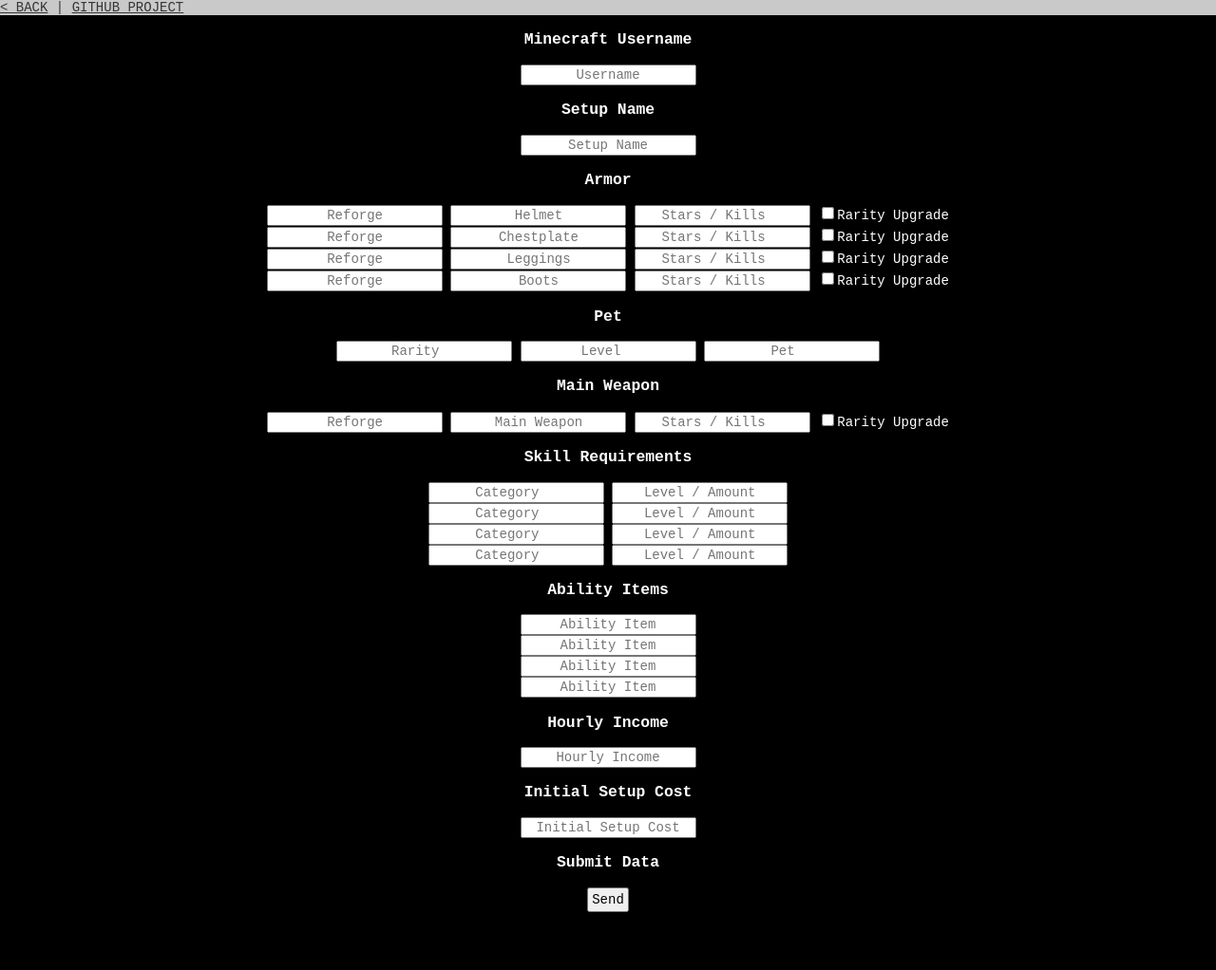
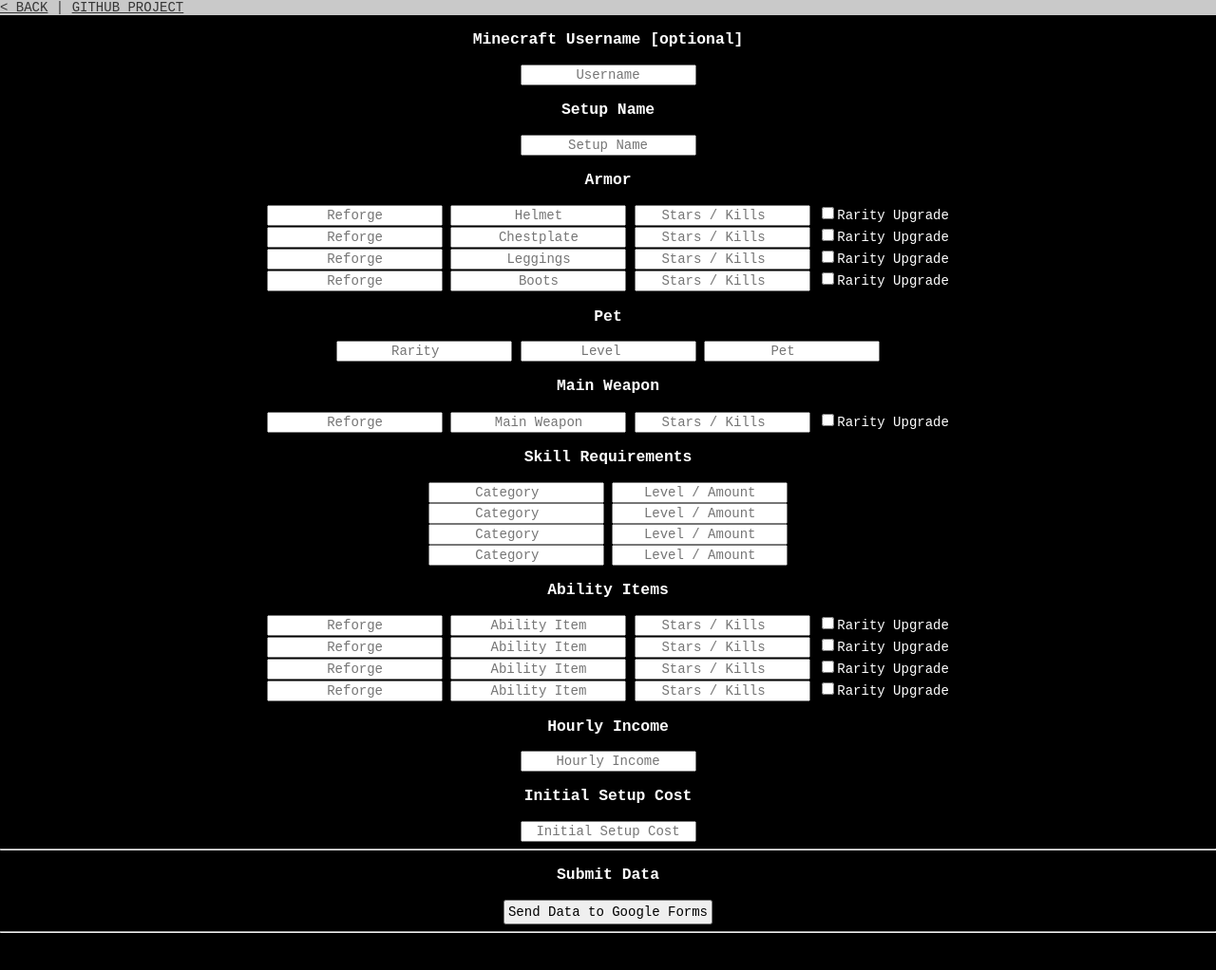
Before and after one commit to skymetatree/submit, a plain HTML site: page index.html in a window 1280 px wide. Shown: the whole page at 95% size. After the commit the page ends 990 px from the top, so only its background shows below. Drawn offline with Linux system fonts and the light colour scheme.

Commit message:
backup4 (pre_init)

```diff
--- a/index.html
+++ b/index.html
@@ -23,7 +23,7 @@
 
     <!-- form -->
     <div class="user-form">
-        <h3>Minecraft Username</h3>
+        <h3>Minecraft Username [optional]</h3>
         <input id="username" type="text" placeholder="Username" /><br>
         <h3>Setup Name</h3>
         <input id="name" type="text" placeholder="Setup Name" /><br>
@@ -66,17 +66,31 @@
         <input id="min_skill4" placeholder="Category" list="min_skills_list" />
         <input id="min_skill4_level" placeholder="Level / Amount" /><br>
         <h3>Ability Items</h3>
-        <input id="ability_item1" placeholder="Ability Item" list="ability_item_list" /><br>
-        <input id="ability_item2" placeholder="Ability Item" list="ability_item_list" /><br>
-        <input id="ability_item3" placeholder="Ability Item" list="ability_item_list" /><br>
-        <input id="ability_item4" placeholder="Ability Item" list="ability_item_list" /><br>
+        <input id="ability_item1_reforge" placeholder="Reforge" list="weapon_reforge_list" />
+        <input id="ability_item1" placeholder="Ability Item" list="ability_item_list" />
+        <input id="ability_item1_upgrades" placeholder="Stars / Kills" list="upgrades_list" />
+        <input id="ability_item1_recombobulated" type="checkbox" /><label for="ability_item1_recombobulated">Rarity Upgrade</label><br>
+        <input id="ability_item2_reforge" placeholder="Reforge" list="weapon_reforge_list" />
+        <input id="ability_item2" placeholder="Ability Item" list="ability_item_list" />
+        <input id="ability_item2_upgrades" placeholder="Stars / Kills" list="upgrades_list" />
+        <input id="ability_item2_recombobulated" type="checkbox" /><label for="ability_item2_recombobulated">Rarity Upgrade</label><br>
+        <input id="ability_item3_reforge" placeholder="Reforge" list="weapon_reforge_list" />
+        <input id="ability_item3" placeholder="Ability Item" list="ability_item_list" />
+        <input id="ability_item3_upgrades" placeholder="Stars / Kills" list="upgrades_list" />
+        <input id="ability_item3_recombobulated" type="checkbox" /><label for="ability_item3_recombobulated">Rarity Upgrade</label><br>
+        <input id="ability_item4_reforge" placeholder="Reforge" list="weapon_reforge_list" />
+        <input id="ability_item4" placeholder="Ability Item" list="ability_item_list" />
+        <input id="ability_item4_upgrades" placeholder="Stars / Kills" list="upgrades_list" />
+        <input id="ability_item4_recombobulated" type="checkbox" /><label for="ability_item4_recombobulated">Rarity Upgrade</label><br>
         <h3>Hourly Income</h3>
         <input id="money" placeholder="Hourly Income" list="ability_item_list" /><br>
         <h3>Initial Setup Cost</h3>
         <input id="cost" placeholder="Initial Setup Cost" list="ability_item_list" /><br>
 
+        <hr>
         <h3>Submit Data</h3>
-        <button id="submit-button">Send</button><br>
+        <button id="submit-button">Send Data to Google Forms</button><br>
+        <hr>
     </div>
 
     <!-- data lists -->
@@ -150,14 +164,8 @@
         <option>15✪</option>
     </datalist>
 
-    <!-- button -->
-    <br><br><br>
-    <h3></h3>
-
     <!-- script -->
     <script>
-        // TODO get all hypixel items and categorize those and add them to the datalists
-
         const pet_data = [{
             id: "ARMADILLO",
             rarities: ["common", "uncommon", "rare", "epic", "legendary"],
```
